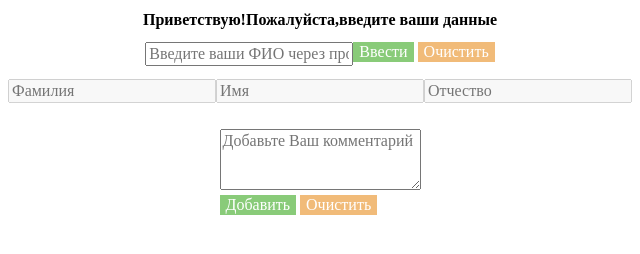
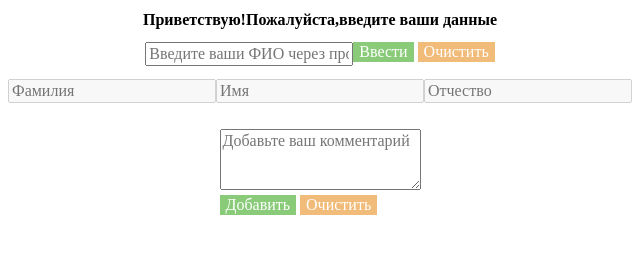
Before and after one commit to FrauReise/username-and-spamcheck, a plain HTML site: page index.html in a window 1280 px wide. Shown: the full height of the page, 320-960 px from the left. Drawn offline with Linux system fonts and the light colour scheme.

Commit message:
corrected comment text

```diff
--- a/index.html
+++ b/index.html
@@ -39,7 +39,7 @@
 			<div class="input-field" id="commentField"></div>
 			<div class="comment-wrapper">
 				<div class="user-comment">
-					<textarea rows="3" cols="20" id="comment" placeholder="Добавьте Ваш комментарий"></textarea>
+					<textarea rows="3" cols="20" id="comment" placeholder="Добавьте ваш комментарий"></textarea>
 				</div>
 				<div>
 					<button class="btn-go" type="button" id="addComment">Добавить</button>
```
